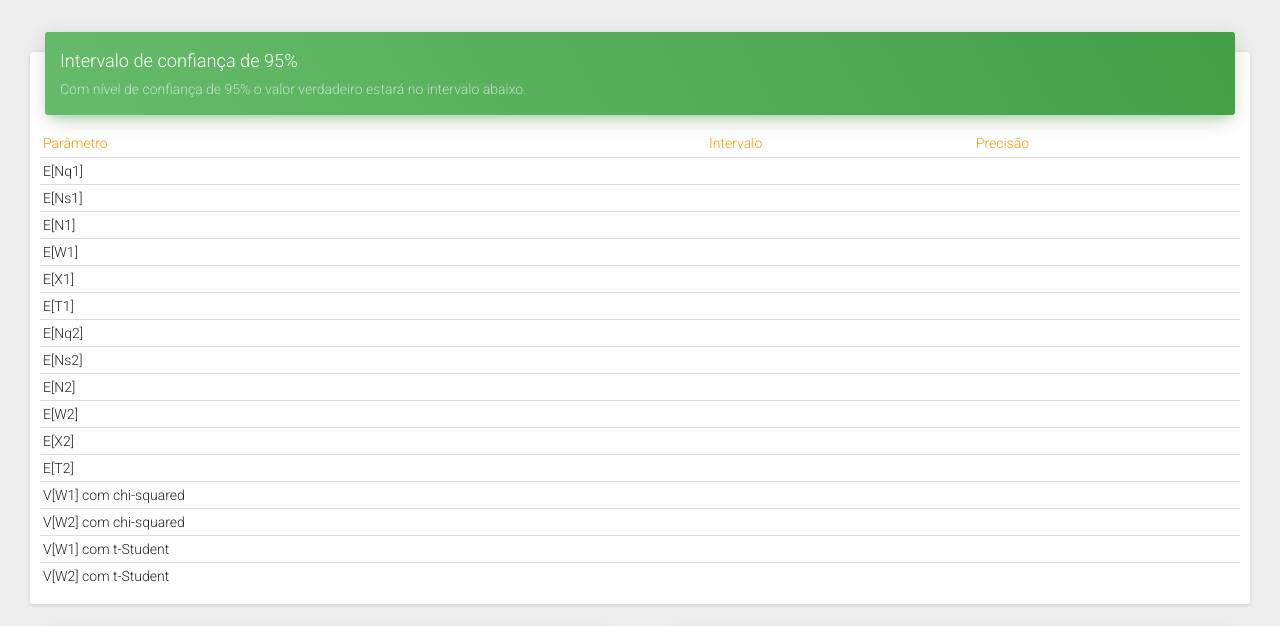
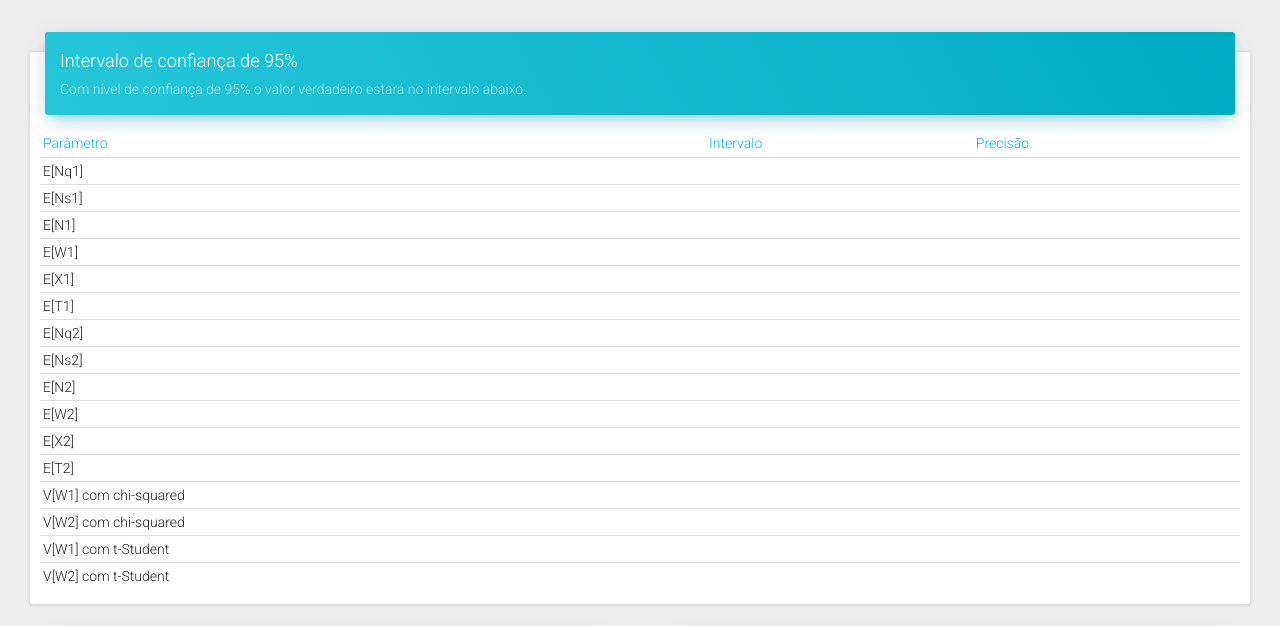
Before and after one commit to guiherzog/trab-ad-2017.2, an Electron app: page pages/index.html in a window 1280 px wide. Shown: the part 116-742 px from the top of the page. Drawn offline with Linux system fonts and the light colour scheme; no server answers.

Commit message:
Mudando cor da tabela do IC para azul.

```diff
--- a/pages/index.html
+++ b/pages/index.html
@@ -53,13 +53,13 @@
 
 					<div class="col-lg-12 col-md-12 col-sm-12">
 						<div class="card">
-							<div class="card-header" data-background-color="green">
+							<div class="card-header" data-background-color="blue">
 								<h4 class="title">Intervalo de confiança de 95%</h4>
 								<p class="category">Com nível de confiança de 95% o valor verdadeiro estará no intervalo abaixo.</p>
 							</div>
 							<div class="card-content table-responsive">
 								<table class="table table-hover">
-									<thead class="text-warning">
+									<thead class="text-info">
 										<th>Parâmetro</th>
 										<th>Intervalo</th>
 										<th>Precisão</th>
```
